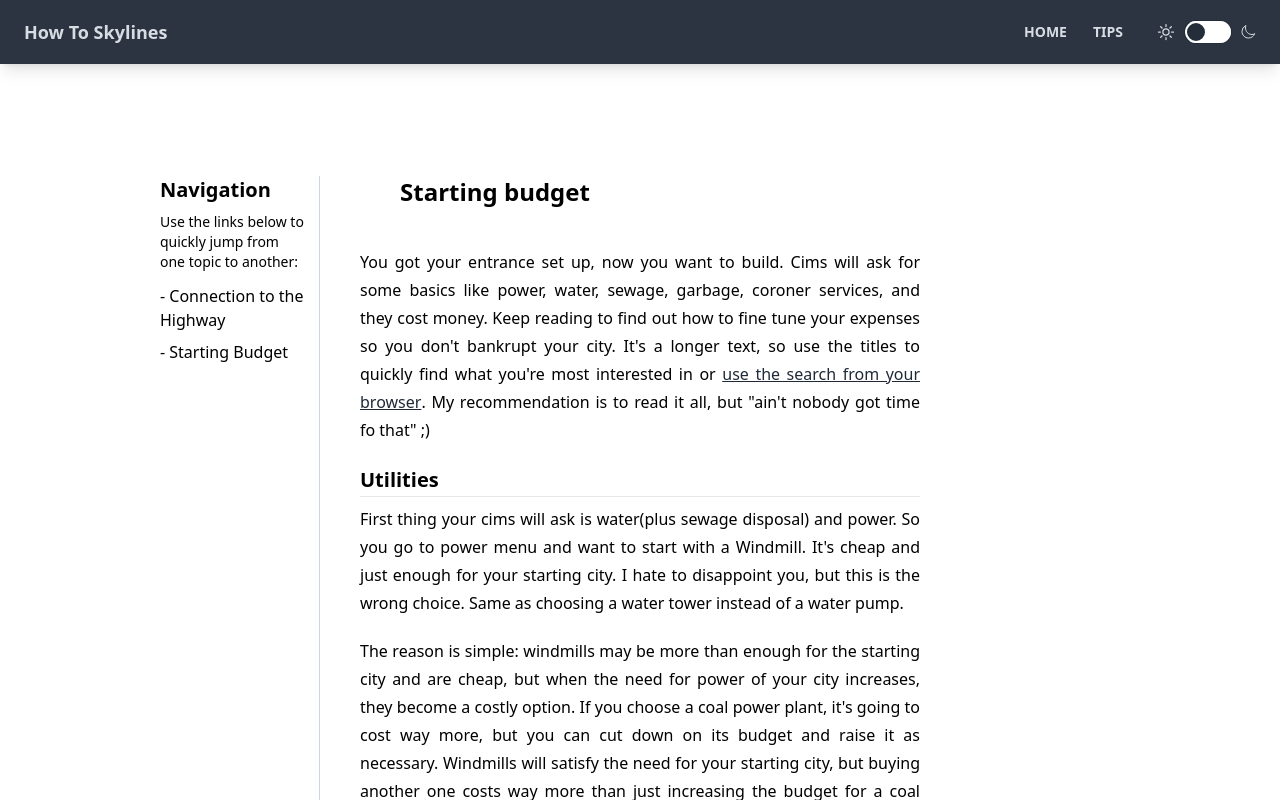
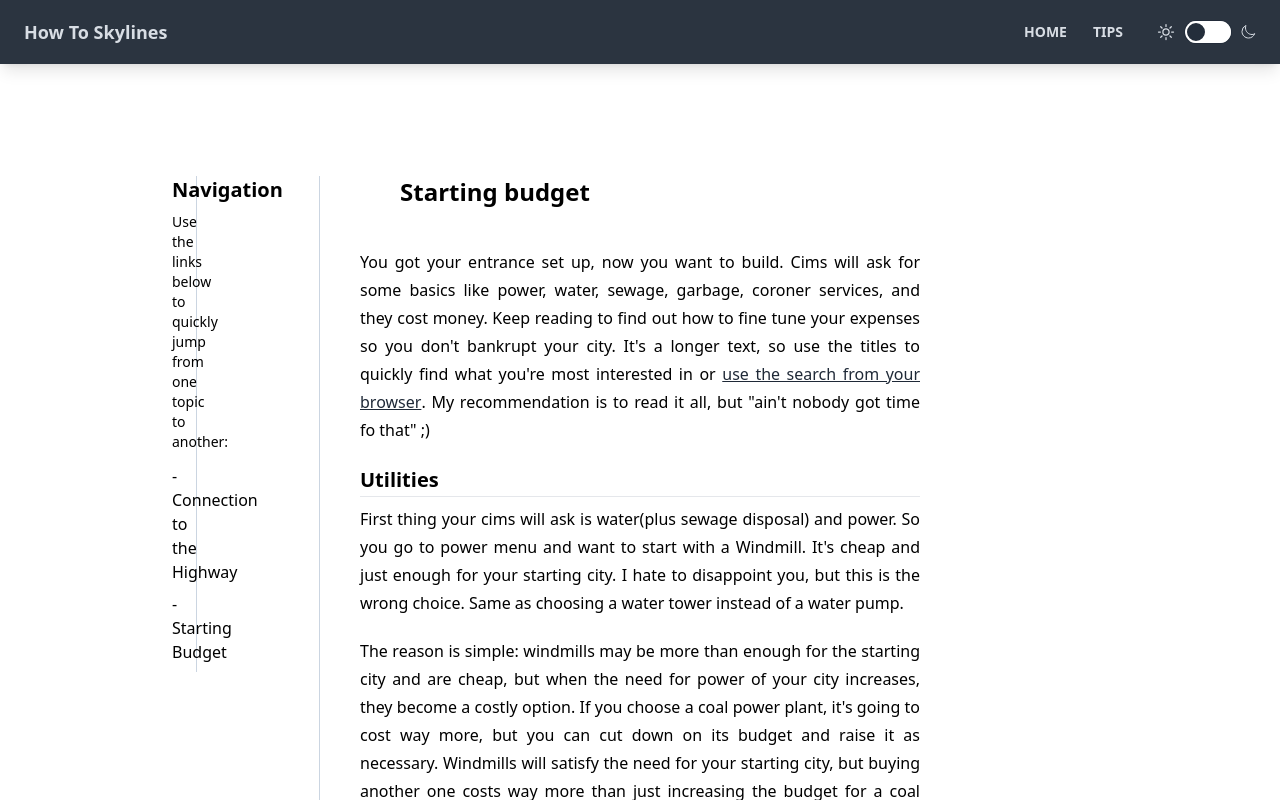
Before and after one commit to Vlad-404/howtoskylines, a React (Create React App) app: page /tips/startingbudget in a window 1280 px wide. Shown: the top 800 px of the page. Built offline with nearby package versions, Linux system fonts and the light colour scheme.

Commit message:
Add width and styling to the top level div

```diff
--- a/src/components/layout/Sidenav.jsx
+++ b/src/components/layout/Sidenav.jsx
@@ -1,6 +1,6 @@
 function Sidenav() {
     return (
-        <div>
+        <div className="w-1/4 border-r border-slate-300 px-3">
             <h1 className="mb-2 font-bold text-xl">
                 <a href="/tips">Navigation</a>
             </h1>
```
